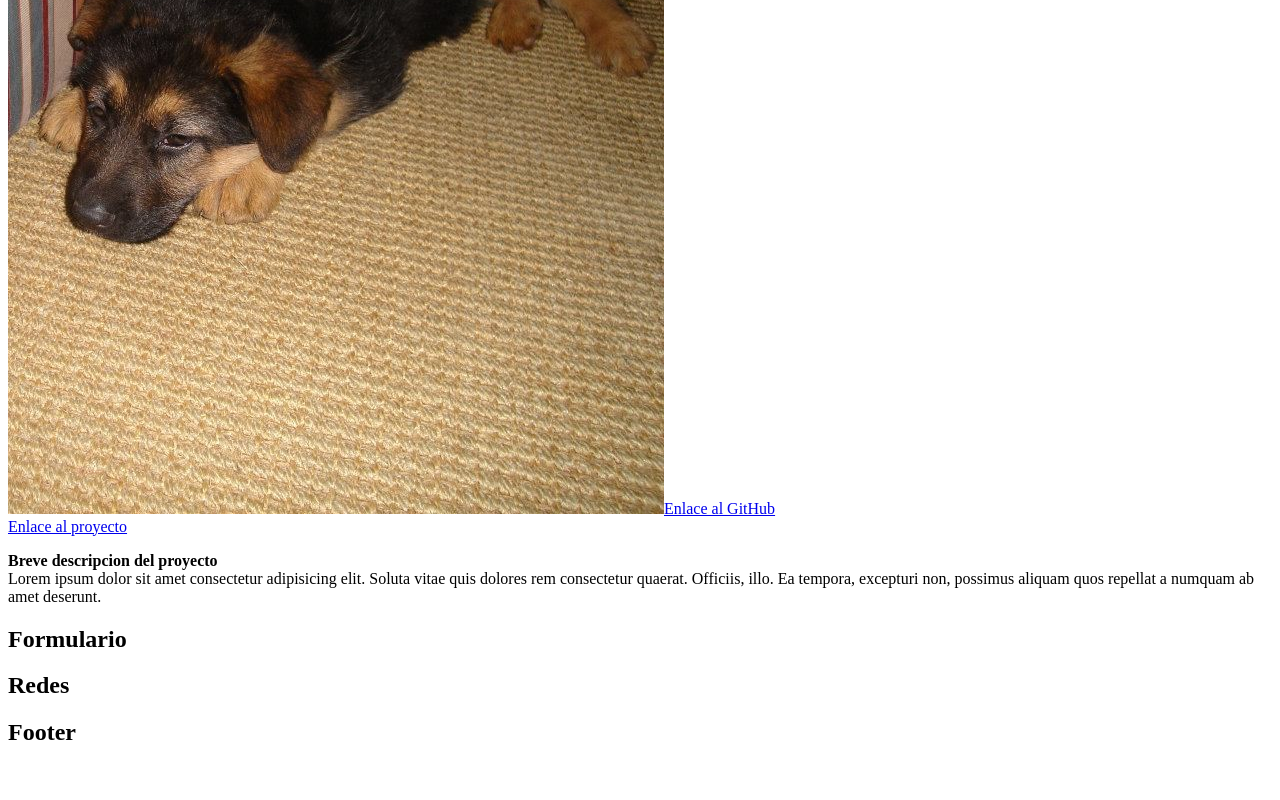
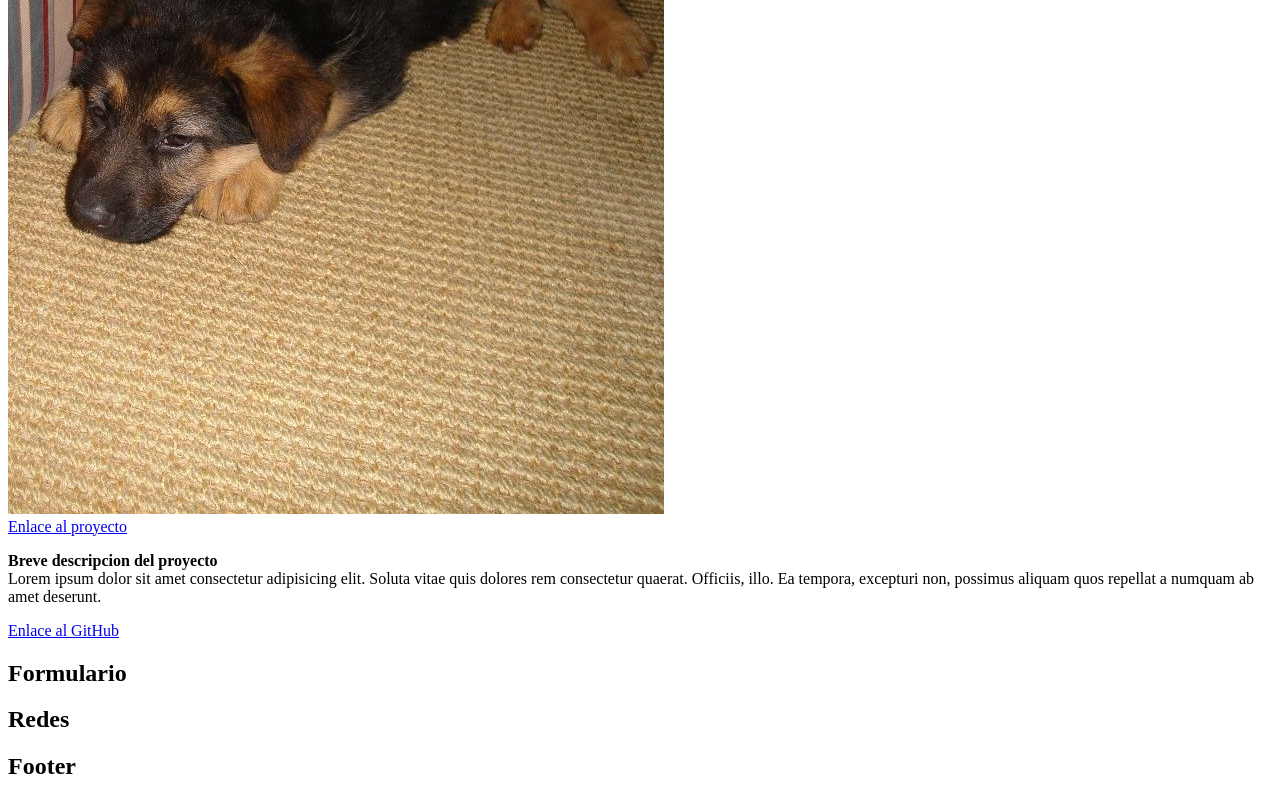
Before and after one commit to FrancoGallo/my-portfolio, a React (Create React App) app: page / in a window 1280 px wide. Shown: the part 2448-3248 px from the top of the page. Before the commit the page ends 3214 px from the top, so only its background shows below. Built offline with nearby package versions, Linux system fonts and the light colour scheme; the HTML template or start-up script is replaced by a standard one.

Commit message:
Restructuring cards

```diff
--- a/src/components/Card.jsx
+++ b/src/components/Card.jsx
@@ -5,8 +5,8 @@ const Card = () => {
     <section className='card-style-container'>
       <div className='div-style-image'>
         <img src="images/foto 1.jpg" alt="" />
-        <a href='https://github.com/FrancoGallo'>Enlace al GitHub</a>
       </div>
+
 
       <div className='div-style-description'>
         <a href='https://www.youtube.com/'>Enlace al proyecto</a>
@@ -15,6 +15,7 @@ const Card = () => {
           <br></br>
           Lorem ipsum dolor sit amet consectetur adipisicing elit. Soluta vitae quis dolores rem consectetur quaerat. Officiis, illo. Ea tempora, excepturi non, possimus aliquam quos repellat a numquam ab amet deserunt.
         </p>
+        <a href='https://github.com/FrancoGallo'>Enlace al GitHub</a>
       </div>
     </section>
   )
--- a/src/css/style.css
+++ b/src/css/style.css
@@ -59,25 +59,20 @@
 }
 #projects .card-style-container {
   display: flex;
-  justify-content: space-around;
   border-radius: 12px;
   background: #ffffff;
   box-shadow: 5px 5px 10px #666666, -5px -5px 10px #ffffff;
   margin: 1.5% 5% 2.5% 5%;
 }
 #projects .card-style-container .div-style-image {
-  display: flex;
-  flex-direction: column;
-  padding: 1%;
+  height: 300px;
+  width: 900px;
+  padding: 2% 3% 2% 2%;
 }
 #projects .card-style-container .div-style-image img {
-  height: 270px;
-  width: 429px;
+  height: 100%;
+  width: 100%;
   border-radius: 12px;
-}
-#projects .card-style-container .div-style-image a {
-  display: grid;
-  justify-content: center;
 }
 #projects .card-style-container .div-style-description {
   display: flex;
@@ -88,5 +83,8 @@
   display: grid;
   justify-content: center;
 }
+#projects .card-style-container .div-style-description p {
+  text-align: center;
+}
 
 /*# sourceMappingURL=style.css.map */
--- a/src/scss/projects/_card.scss
+++ b/src/scss/projects/_card.scss
@@ -1,6 +1,5 @@
 .card-style-container {
     display: flex;
-    justify-content: space-around;
     border-radius: 12px;
     background: #ffffff;
     box-shadow:
@@ -8,20 +7,16 @@
     -5px -5px 10px #ffffff;
     margin: 1.5% 5% 2.5% 5%;
 
-    .div-style-image{
-        display: flex;
-        flex-direction: column;
-        padding: 1%;
+    .div-style-image {
+        height: 300px;
+        width: 900px;
+        padding: 2% 3% 2% 2%;
 
-        img {
-            height: 270px;
-            width: 429px;
+       img {
+            height: 100%;
+            width: 100%;
             border-radius: 12px;
-        }
 
-        a {
-            display: grid;
-            justify-content: center;
         }
     }
 
@@ -34,5 +29,9 @@
             display: grid;
             justify-content: center;
         }
+
+        p {
+            text-align: center;
+        }
     }
 }
```
Also changed, not shown: 1 other file (tests, documents, lock files or other folders).
